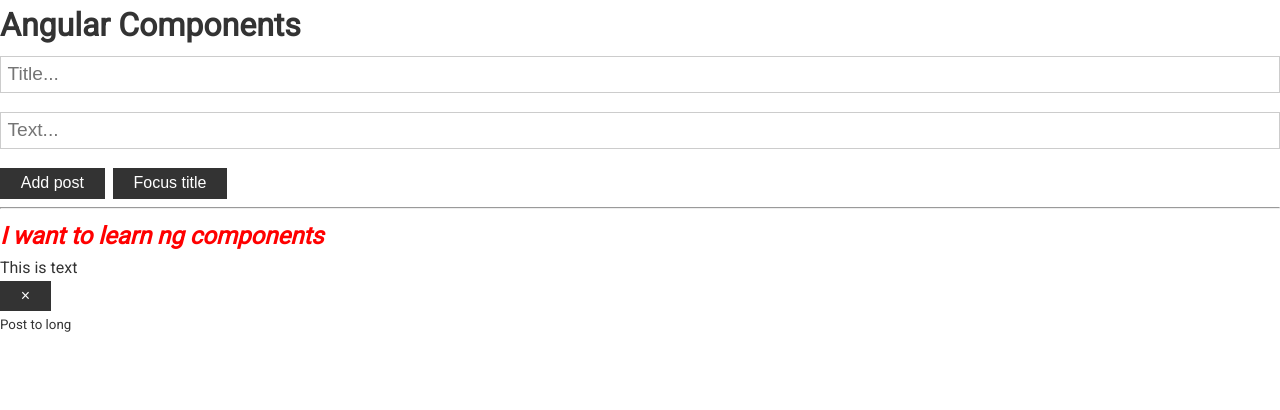
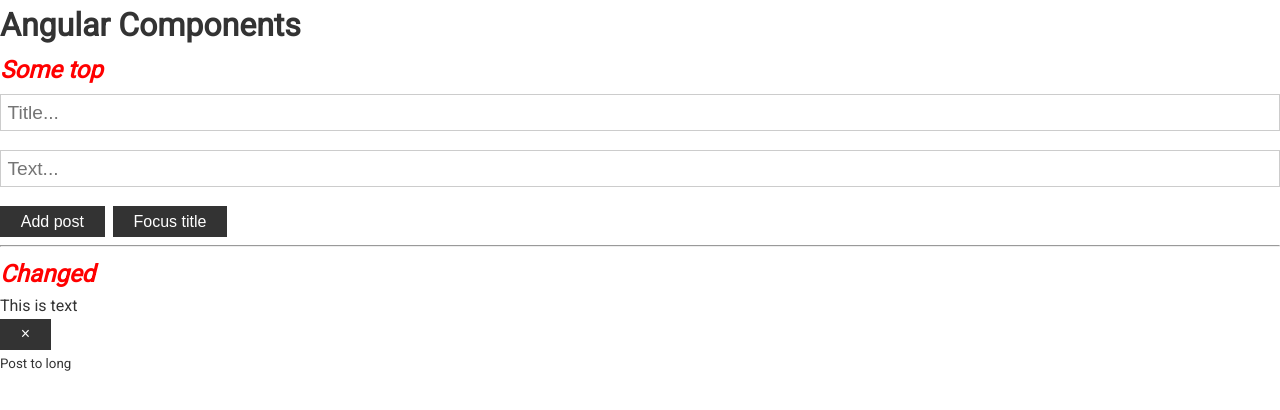
Before and after one commit to PavelTishenko/NgBas, an Angular app: page / in a window 1280 px wide. Shown: the top 410 px of the page. Built offline with nearby package versions, Linux system fonts and the light colour scheme.

Commit message:
encapsulation: ViewEncapsulation.None

```diff
--- a/src/app/app.component.html
+++ b/src/app/app.component.html
@@ -1,6 +1,6 @@
 <div>
   <h1>Angular Components</h1>
-
+  <h2>Some top</h2>
   <app-post-form
     (onAdd)="updatePosts($event)"></app-post-form>
 
--- a/src/app/post/post.component.ts
+++ b/src/app/post/post.component.ts
@@ -1,16 +1,19 @@
-import { Component, OnInit, Input, ContentChild, ElementRef, OnDestroy, Output, EventEmitter, ChangeDetectionStrategy } from '@angular/core';
+import { Component, OnInit, Input, ContentChild, ElementRef, OnDestroy, Output, EventEmitter, ChangeDetectionStrategy, ViewEncapsulation } from '@angular/core';
 import { IPost } from '../app.component';
+
+
 
 @Component({
   selector: 'app-post',
   templateUrl: './post.component.html',
   styleUrls: ['./post.component.scss'],
-  changeDetection: ChangeDetectionStrategy.OnPush
+  // changeDetection: ChangeDetectionStrategy.OnPush, // изменение стратегии определения изменений
+  encapsulation: ViewEncapsulation.None
 })
 export class PostComponent implements OnInit, OnDestroy {
   @Input() post: IPost;
   @ContentChild('info', { static: true }) infoRef: ElementRef
-  @Output() onRemove = new EventEmitter<number>();
+  @Output() onRemove: EventEmitter<number> = new EventEmitter<number>();
   constructor() { }
 
   removePost() {
```
